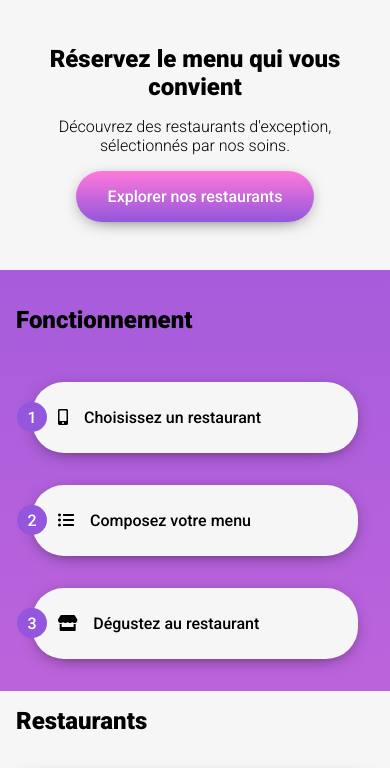
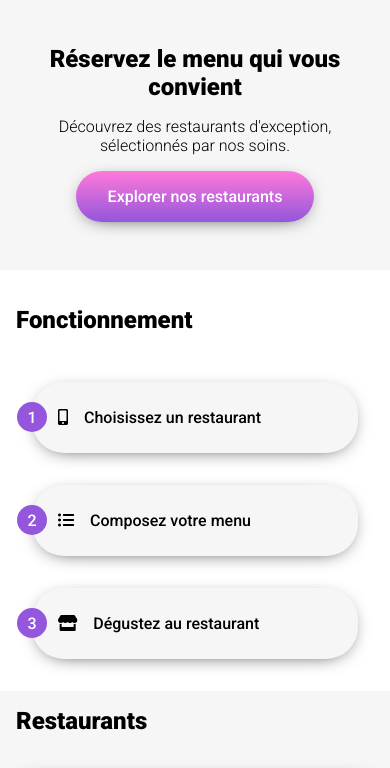
Before and after one commit to greg13013/P3_Ohmyfood, a website: page index.html in a window 390 px wide. Shown: the part 126-894 px from the top of the page. Drawn offline with Linux system fonts and the light colour scheme; grey boxes are pictures that could not be loaded; a web font is replaced by a local one.

Commit message:
fix: background couleur ohmyfood mobile tablette

```diff
--- a/assets/sass/layout/container.scss
+++ b/assets/sass/layout/container.scss
@@ -1,6 +1,8 @@
 body{
   @include font;
-  background: $couleurCoeur;
+  @include responsive(ordinateur){
+    background: $couleurCoeur;
+  }
 }
 
 h1{
```
Also changed, not shown: assets/css/style.css, 1 other file.
